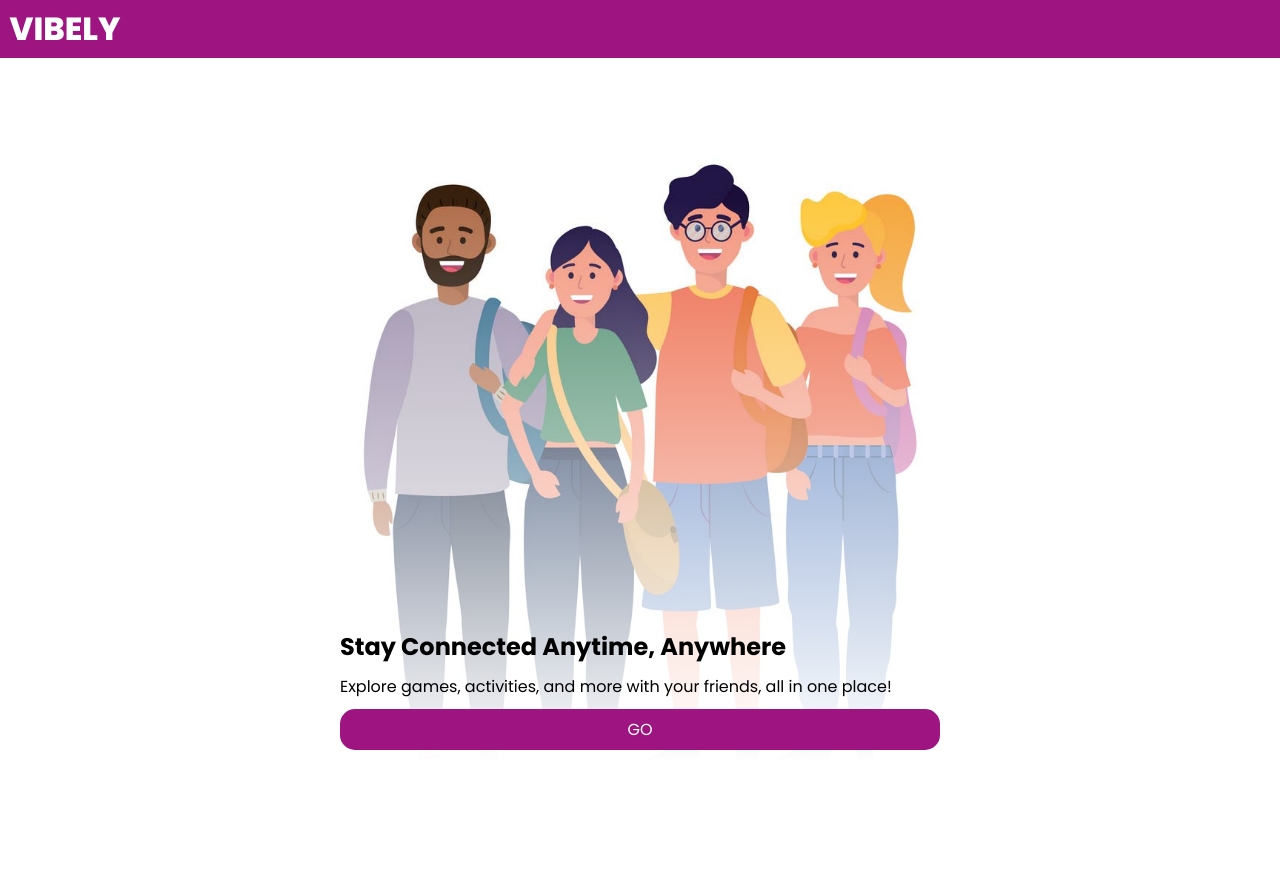
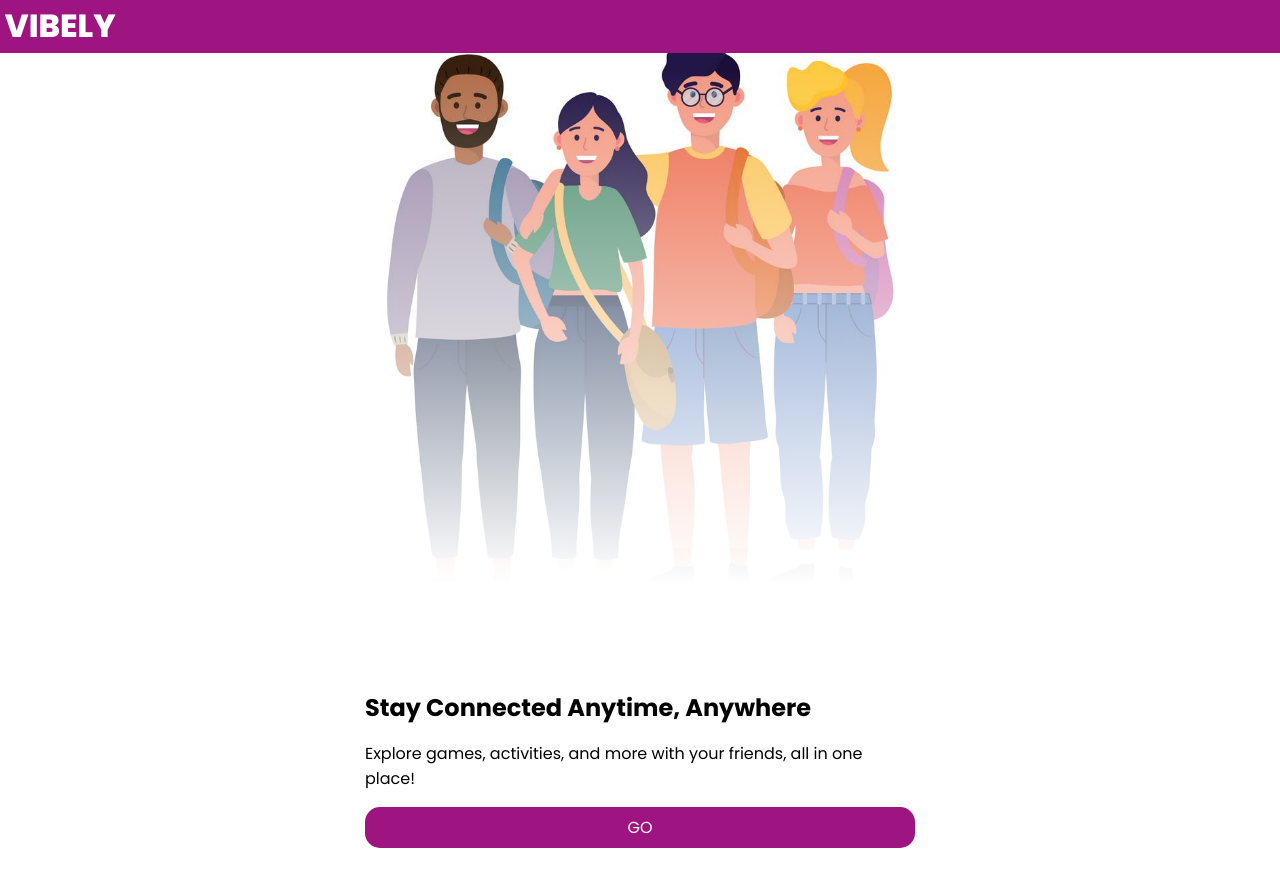
Before and after one commit to johnloser-lwi/vibely_mock_up, a plain HTML site: page index.html in a window 1280 px wide. After the commit the page ends 864 px from the top, so only its background shows below. Drawn offline with Linux system fonts and the light colour scheme.

Commit message:
use flexbox

```diff
--- a/css/style.css
+++ b/css/style.css
@@ -12,7 +12,7 @@
 
 html {
     font-family: Poppins, monospace;
-    height: 100%;
+    height: 100vh;
 }
 
 body {
@@ -21,11 +21,22 @@ body {
 
 #app-title {
     color: white;
-    padding: 0.15em 0.3em;
+    padding: 0.15rem 0.3rem;
+    font-size: 2rem;
     font-weight: 800;
-    font-size: xx-large;
     background-color: var(--primary);
     text-transform: uppercase;
+}
+
+.login {
+    display: flex;
+    flex-direction: column;
+    align-items: center;
+    justify-content: center;
+    height: calc(100vh - 0.3rem - 5rem);
+    width: min(90%,550px);
+    position: relative;
+    margin: 0 auto;
 }
 
 #cta-button {
@@ -36,7 +47,7 @@ body {
     color: white;
     font: inherit;
     text-transform: uppercase;
-
+    width: 100%;
     transition: 0.1s;
 }
 
@@ -45,25 +56,32 @@ body {
 }
 
 .title {
-    /* bottom: calc(2rem + 1rem + 1rem); */
-    /* margin-bottom: 8rem; */
     width: 100%;
-    position: absolute;
-    bottom: 5vh;
+    align-items: end;
+    flex: 1;
 }
 
 .title > * {
-    position: relative;
-    margin: 10px auto;
-    width: min(90%, 600px);
-    display: block;
+    margin-bottom: 1rem;
 }
 
 .background-image {
-    width: min(600px, 100vw);
+    width: 100%;
+    flex: 2;
+    align-content: center;
+}
+
+@media screen and (max-height: 667px){
+    .background-image {
+        width: 80%;
+    }
+}
+
+.background-image > div{
+    position: relative;
+    z-index: -50;
+    translate: 0 40px;
     aspect-ratio: 3/4;
-    margin: 8vh auto;
-
     background:
         linear-gradient(0deg, rgba(255, 255,255,1) 20%, transparent 90%),
         /* linear-gradient(90deg, rgba(255, 255, 255, 1), rgba(0, 0, 0, 0) 40%, rgba(0, 0, 0, 0) 60%, rgba(255, 255, 255, 1)),  */
--- a/pages/login.html
+++ b/pages/login.html
@@ -6,8 +6,10 @@
     <title>Login</title>
 </head>
 <body>
-    <main>
-        <div class="background-image"></div>
+    <main class="login">
+        <div class="background-image">
+            <div></div>
+        </div>
         <div class="title">
             <h2 class="heading">Stay Connected Anytime, Anywhere</h2>
             <p class="blurb">Explore games, activities, and more with your friends, all in one place!</p>
```
